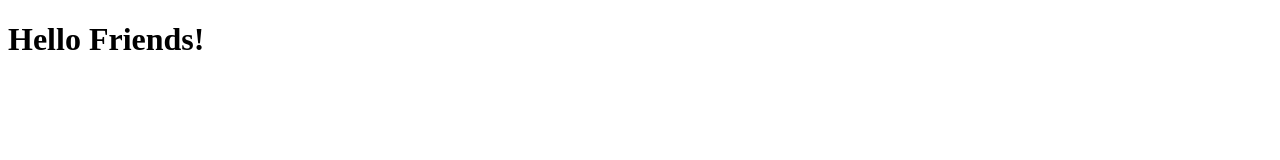
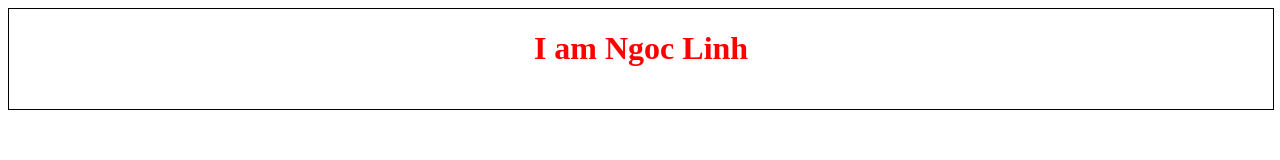
Before and after one commit to harnetlinh/gitLab, a plain HTML site: page index.html in a window 1280 px wide. Drawn offline with Linux system fonts and the light colour scheme.

Commit message:
modified index

```diff
--- a/index.html
+++ b/index.html
@@ -7,6 +7,10 @@
     <title>My page</title>
 </head>
 <body>
-    <h1>Hello Friends!</h1>
+    <div style="width: 100%; height: 100px; border: 1px solid black; text-align: center;">
+        <h1 style="color:red">
+            <b>I am Ngoc Linh</b>
+        </h1>
+    </div>
 </body>
 </html>
```
